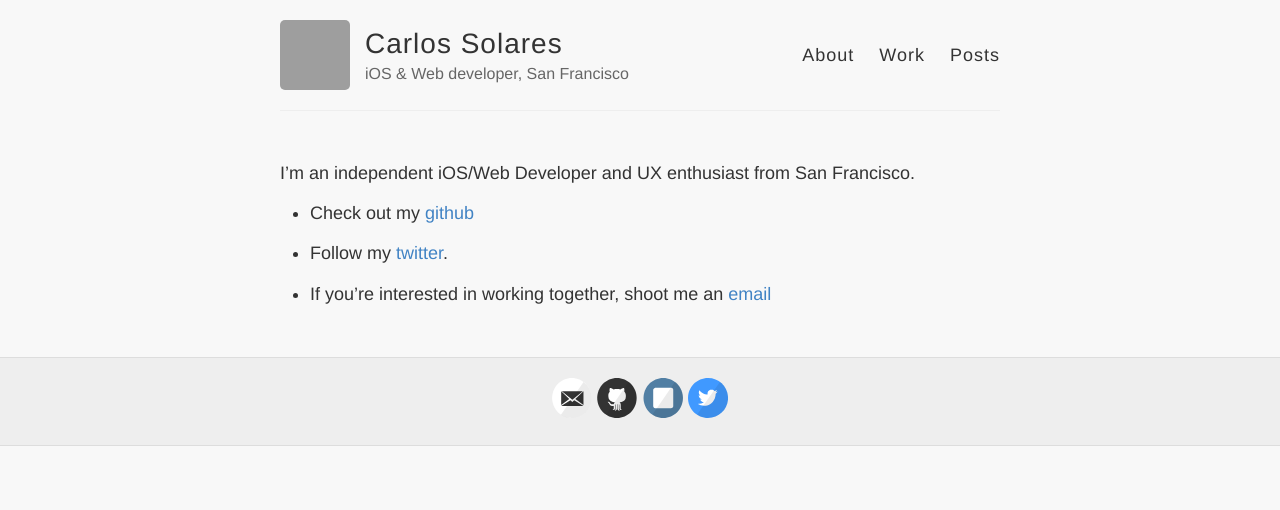
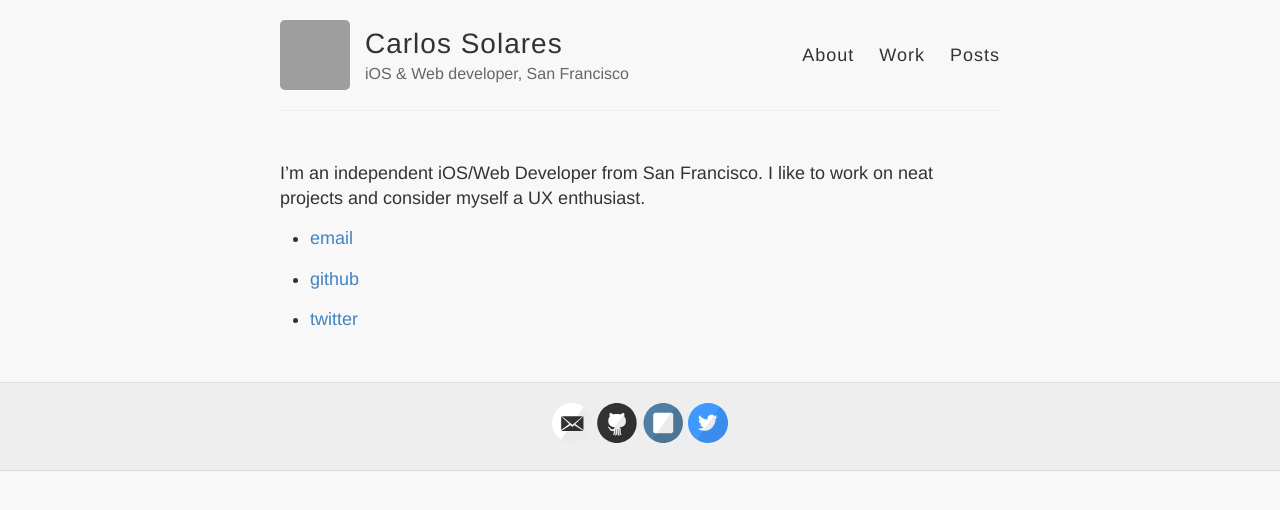
Before and after one commit to carsol/carsol.github.io, a Jekyll site: the page built from about.md, in a window 1280 px wide. Shown: the top 510 px of the page. Built offline with Jekyll 4.4.1, drawn with Linux system fonts in a browser that asks for light colours; grey boxes are pictures that could not be loaded.

Commit message:
update about

```diff
--- a/about.md
+++ b/about.md
@@ -4,10 +4,10 @@ title:
 permalink: /about/
 ---
 
-I'm an independent iOS/Web Developer and UX enthusiast from San Francisco.
+I'm an independent iOS/Web Developer from San Francisco. I like to work on neat projects and consider myself a UX enthusiast.
 
-- Check out my [github](http://github.com/carsol)
+- [email](mailto:carlos@loslabs.io)
 
-- Follow my [twitter](http://twitter.com/csolares_).
+- [github](http://github.com/carsol)
 
-- If you're interested in working together, shoot me an [email](mailto:carlos@loslabs.io)
+- [twitter](http://twitter.com/csolares_)
```
